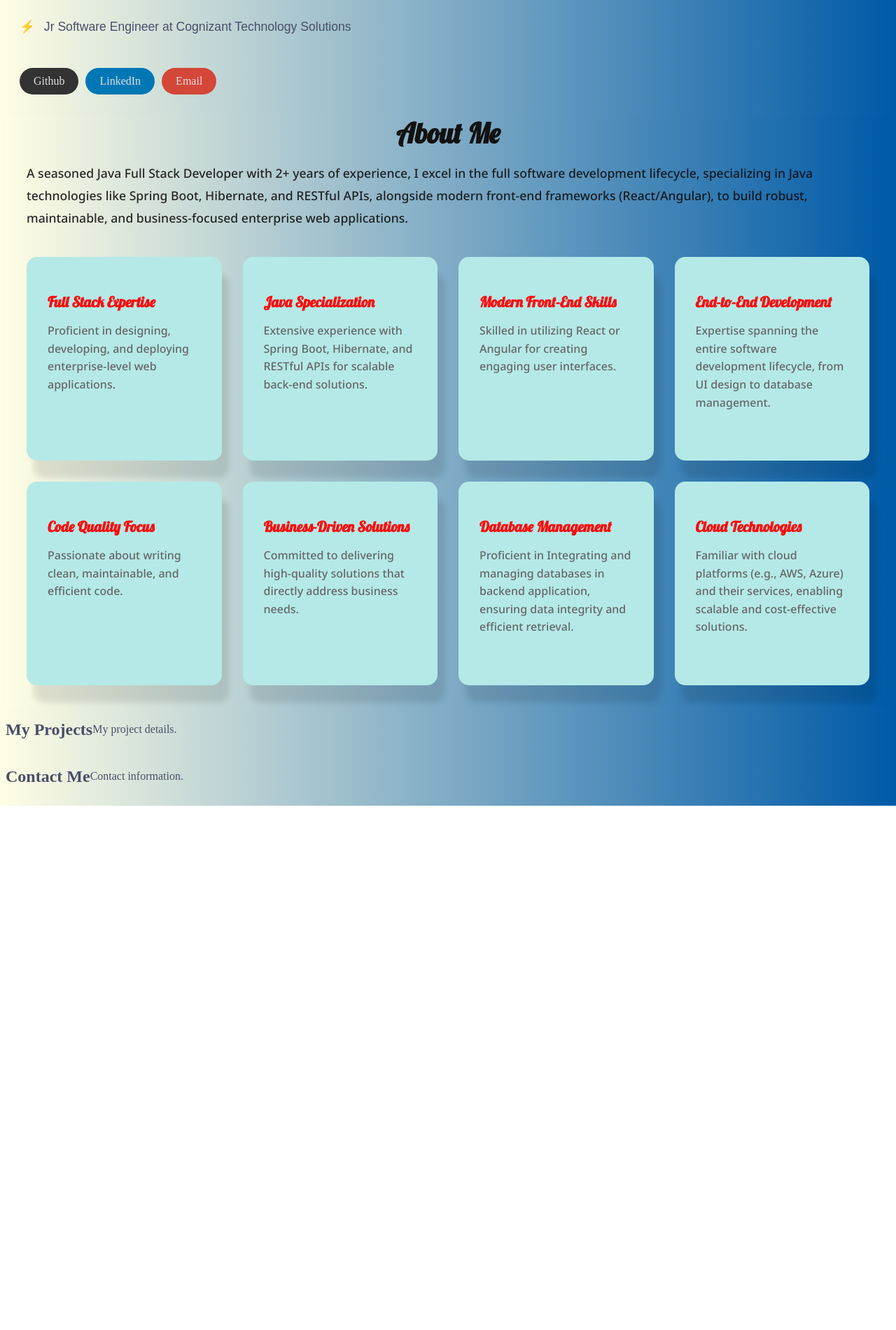
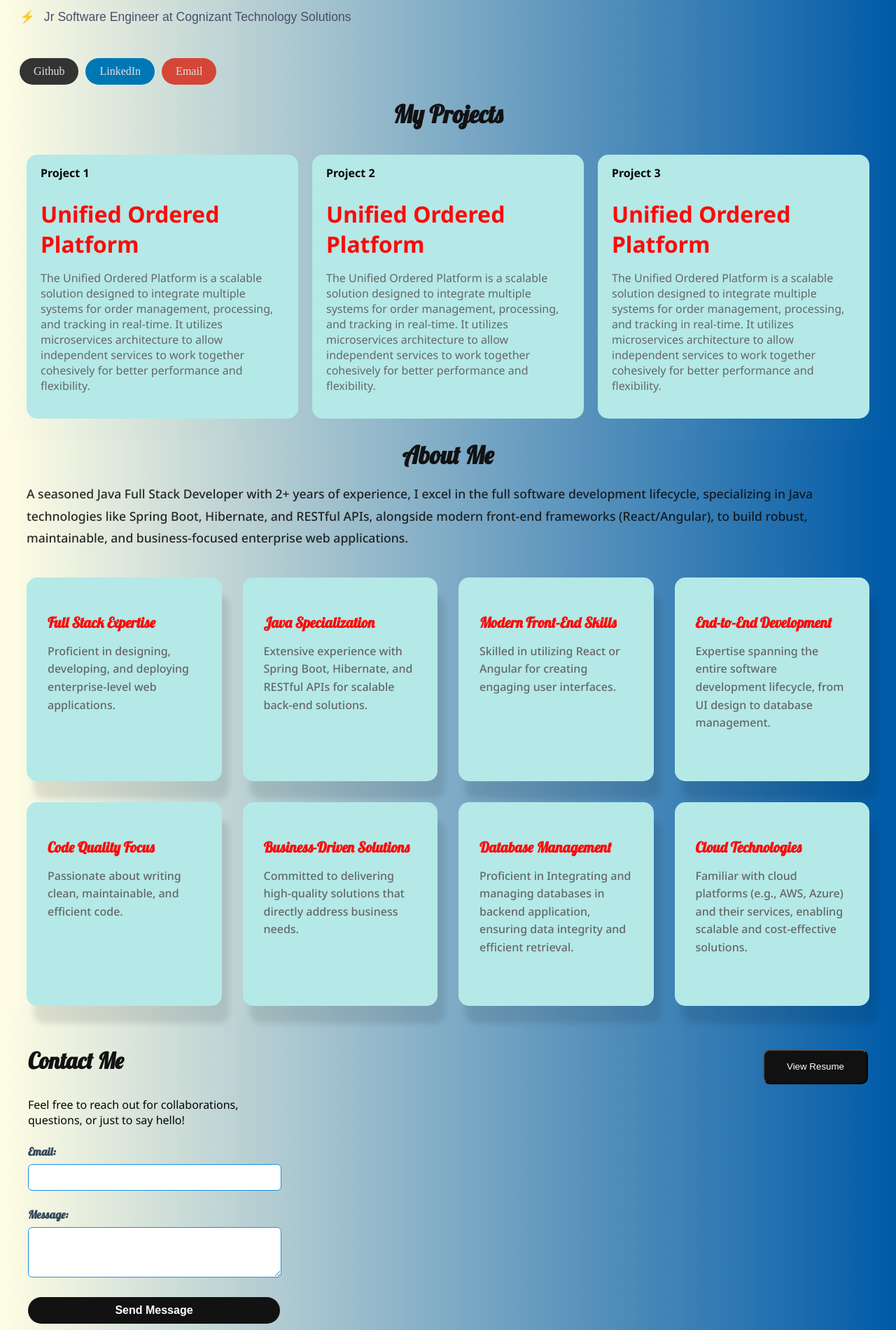
Before and after one commit to 9611sachin/MyPortfolio, a plain HTML site: page index.html in a window 1280 px wide. Shown: the part 400-2300 px from the top of the page at 70% size. Before the commit the page ends 1551 px from the top, so only its background shows below. Drawn offline with Linux system fonts and the light colour scheme; a script that the page names is missing; a web font is replaced by a local one.

Commit message:
Porfolio website completed

```diff
--- /dev/null
+++ b/css/ContactForm.css
@@ -0,0 +1,213 @@
+.contact-section {
+  display: flex;
+  justify-content: space-between;
+  align-items: flex-start; /* Align items to the top */
+  padding: 2rem; /* Add some padding for better spacing */
+}
+
+.contact-container {
+  display: flex;
+  justify-content: space-between;
+  width: 100%;
+}
+
+.contact-form-container {
+  max-width: 30%;
+  display: flex;
+  flex-direction: column;
+  flex: 1;
+  margin-right: 1rem; /* Add some margin to the right for spacing */
+}
+
+.resume-view-container {
+  padding-top: 30px;
+  display: block;
+  align-items: center;
+}
+
+h2 {
+  text-align: left;
+  font-family: "Lobster", sans-serif;
+  font-size: 2rem;
+  margin-bottom: 1rem;
+  color: #121212;
+}
+
+.contact-description {
+  font-size: 1rem;
+  color: #050404;
+  margin-bottom: 1.5rem;
+  font-family: "Noto Sans", sans-serif;
+  line-height: auto;
+  text-align: left;
+}
+
+.contact-form {
+  display: flex;
+  flex-direction: column;
+}
+
+.form-group {
+  margin-bottom: 1.5rem;
+  text-align: left;
+}
+
+label {
+  display: block;
+  font-family: "Lobster", sans-serif;
+  margin-bottom: 0.5rem;
+  font-weight: 600;
+  color: #34495e;
+}
+
+input[type="email"],
+textarea {
+  width: calc(100% - 20px);
+  padding: 10px;
+  border: 1px solid #1993e4;
+  border-radius: 6px;
+  font-size: 0.9rem;
+  resize: vertical;
+  transition: border-color 0.3s ease;
+}
+
+input[type="email"]:focus,
+textarea:focus {
+  border-color: #1993e4;
+  border-width: 2px;
+  outline: none;
+}
+
+textarea {
+  height: 50px;
+}
+
+.submit-button {
+  background-color: #121212;
+  color: white;
+  padding: 10px 10px;
+  border: none;
+  border-radius: 40px;
+  cursor: pointer;
+  font-size: 1rem;
+  transition: background-color 0.3s ease, transform 0.2s ease;
+  font-weight: 600;
+}
+
+.submit-button:hover {
+  background-color: #f74b00;
+  transform: translateY(-3px);
+}
+
+@media (max-width: 768px) {
+  .contact-section {
+    flex-direction: column;
+    align-items: center;
+    padding: 1.5rem;
+    margin: 3rem auto;
+  }
+
+  .contact-container {
+    flex-direction: column;
+    align-items: center;
+  }
+
+  .contact-form-container {
+    margin-right: 0;
+    margin-bottom: 2rem; /* Add some margin to the bottom for spacing */
+  }
+
+  h2 {
+    font-size: 1.5rem;
+  }
+
+  .contact-description {
+    font-size: 0.9rem;
+  }
+}
+
+/* .resume-button {
+  margin-left: 0px;
+  padding: 8px 20px;
+  font-size: 15px;
+  background-color: #f74b00;
+  color: white;
+  border: none;
+  border-radius: 35px;
+  cursor: pointer;
+} */
+
+.resume-button {
+  width: 150px;
+  height: 50px;
+  color: #fff;
+  background: #111;
+  cursor: pointer;
+  position: relative;
+  z-index: 0;
+  border-radius: 10px;
+}
+
+.resume-button:before {
+  content: "";
+  background: linear-gradient(
+    45deg,
+    #ff0000,
+    #ff7300,
+    #fffb00,
+    #48ff00,
+    #00ffd5,
+    #002bff,
+    #7a00ff,
+    #ff00c8,
+    #ff0000
+  );
+  position: absolute;
+  top: -2px;
+  left: -2px;
+  background-size: 400%;
+  z-index: -1;
+  filter: blur(5px);
+  width: calc(100% + 4px);
+  height: calc(100% + 4px);
+  animation: glowing 20s linear infinite;
+  opacity: 0;
+  transition: opacity 0.3s ease-in-out;
+  border-radius: 10px;
+}
+
+.resume-button:active {
+  color: #000;
+}
+
+.resume-button:active:after {
+  background: transparent;
+}
+
+.resume-button:hover:before {
+  opacity: 1;
+}
+
+.resume-button:after {
+  z-index: -1;
+  content: "";
+  position: absolute;
+  width: 100%;
+  height: 100%;
+  background: #111;
+  left: 0;
+  top: 0;
+  border-radius: 10px;
+}
+
+@keyframes glowing {
+  0% {
+    background-position: 0 0;
+  }
+  50% {
+    background-position: 600% 0;
+  }
+  100% {
+    background-position: 0 0;
+  }
+}
--- /dev/null
+++ b/css/Project.css
@@ -0,0 +1,79 @@
+.MyprojectHeading {
+  display: flex;
+  justify-content: center;
+  font-family: "Lobster", sans-serif;
+  margin: 0 0 0 0;
+}
+
+.MyprojectHeading h2 {
+  margin-top: 10px;
+  font-size: 2.2rem;
+  color: #121212;
+}
+
+.project-details {
+  margin-top: 0;
+  display: flex;
+  justify-content: space-between;
+  margin: 20px 20px;
+}
+
+.container-project {
+  flex: 1;
+  margin-top: 0;
+  margin: 10px 10px;
+  padding: 20px;
+  border-radius: 15px;
+  background-color: #b4e9e7;
+}
+
+.MyprojectHeading {
+  display: flex;
+  justify-content: center;
+  align-items: center;
+  margin: -10px 0px;
+}
+
+.project-number {
+  font-size: 1em;
+  color: #0c0707;
+  margin-top: -5px;
+  font-family: "Noto Sans", sans-serif;
+}
+
+.project-name {
+  color: #fc0b0b;
+  font-family: "Noto Sans", sans-serif;
+}
+.project-description {
+  font-family: "Noto Sans", sans-serif;
+  color: #666;
+}
+/* .tech-stack {
+  font-family: "Timmana", sans-serif;
+  display: flex;
+  flex-wrap: wrap;
+  gap: 10px;
+} */
+
+/* .tech-item {
+  flex: 1 1 100px;
+  display: flex;
+  justify-content: center;
+  align-items: center;
+}
+
+.tech-logo {
+  max-width: 25%;
+  height: auto;
+} */
+
+/* .logs {
+  width: 100px;
+  height: 200px;
+  border: 1px solid #ccc;
+  border-radius: 8px;
+  background-color: #f1f1f1;
+  padding: 10px;
+  overflow-y: auto;
+} */
--- a/css/skillsStyle.css
+++ b/css/skillsStyle.css
@@ -1,22 +1,13 @@
 .about-me {
-  background: #005aa7; /* fallback for old browsers */
-  background: -webkit-linear-gradient(
-    to right,
-    #fffde4,
-    #005aa7
-  ); /* Chrome 10-25, Safari 5.1-6 */
-  background: linear-gradient(
-    to right,
-    #fffde4,
-    #005aa7
-  ); /* W3C, IE 10+/ Edge, Firefox 16+, Chrome 26+, Opera 12+, Safari 7+ */
+  background: #005aa7;
+  background: -webkit-linear-gradient(to right, #fffde4, #005aa7);
+  background: linear-gradient(to right, #fffde4, #005aa7);
 }
 
 .about-me .container {
   margin: 0 auto;
   padding: 0 30px;
   position: relative;
-  padding-bottom: 30px;
 }
 
 .skill-item p {
@@ -29,7 +20,7 @@
 }
 
 .about-me h2 {
-  font-size: 2.5rem;
+  font-size: 2.2rem;
   margin-top: 10px;
   margin-bottom: 10px;
   color: #121212;
@@ -66,7 +57,7 @@
 .about-me .skill-item:hover {
   color: #000000;
   transform: translateY(-5px);
-  box-shadow: 0 8px 16px rgba(0, 0, 0, 0.2); /* Increased box-shadow on hover */
+  box-shadow: 0 8px 16px rgba(0, 0, 0, 0.2);
 }
 
 .about-me .skill-item h3 {
--- a/css/style.css
+++ b/css/style.css
@@ -42,7 +42,7 @@ header {
   font-family: "Lobster", sans-serif;
   justify-content: space-between;
   align-items: center;
-  padding: 15px 20px;
+  padding: 8px 20px;
 }
 
 .logo {
--- a/index.html
+++ b/index.html
@@ -7,6 +7,8 @@
     <link rel="stylesheet" href="css/style.css" />
     <link rel="stylesheet" href="css/skillsStyle.css" />
     <link rel="stylesheet" href="css/profile.css" />
+    <link rel="stylesheet" href="css/Project.css" />
+    <link rel="stylesheet" href="css/ContactForm.css" />
     <link rel="preconnect" href="https://fonts.googleapis.com" />
     <link rel="preconnect" href="https://fonts.gstatic.com" crossorigin />
     <link
@@ -48,7 +50,7 @@
         <div class="logo">My Portfolio</div>
         <ul class="nav-links">
           <li><a href="#home">Home</a></li>
-          <li><a href="#about">About</a></li>
+          <li><a href="#aboutme">About</a></li>
           <li><a href="#projects">Projects</a></li>
           <li><a href="#contact">Contact</a></li>
         </ul>
@@ -89,7 +91,58 @@
       </div>
     </section>
 
-    <section class="about-me">
+
+
+    <!-- <section id="projects" class="content-section">
+      <h2>My Projects</h2>
+      <p>My project details.</p>
+    </section> -->
+    <section class="MyprojectHeading">
+      <h2>My Projects</h2>
+    </section>
+
+    <section id="projects" class="project-details">
+      <div class="container-project">
+        <h3 class="project-number">Project 1</h3>
+        <h1 class="project-name">Unified Ordered Platform</h1>
+        <p class="project-description">
+          The Unified Ordered Platform is a scalable solution designed to
+          integrate multiple systems for order management, processing, and
+          tracking in real-time. It utilizes microservices architecture to allow
+          independent services to work together cohesively for better
+          performance and flexibility.
+        </p>
+
+
+        </div>
+      </div>
+
+      <div class="container-project">
+        <h3 class="project-number">Project 2</h3>
+        <h1 class="project-name">Unified Ordered Platform</h1>
+        <p class="project-description">
+          The Unified Ordered Platform is a scalable solution designed to
+          integrate multiple systems for order management, processing, and
+          tracking in real-time. It utilizes microservices architecture to allow
+          independent services to work together cohesively for better
+          performance and flexibility.
+        </p>
+      </div>
+
+      <div class="container-project">
+        <h3 class="project-number">Project 3</h3>
+        <h1 class="project-name">Unified Ordered Platform</h1>
+        <p class="project-description">
+          The Unified Ordered Platform is a scalable solution designed to
+          integrate multiple systems for order management, processing, and
+          tracking in real-time. It utilizes microservices architecture to allow
+          independent services to work together cohesively for better
+          performance and flexibility.
+        </p>
+      </div>
+    </section>
+
+    <section id="aboutme" class="about-me">
       <div class="container">
         <h2>About Me</h2>
         <p>
@@ -159,15 +212,29 @@
       </div>
     </section>
 
-    <section id="projects" class="content-section">
-      <h2>My Projects</h2>
-      <p>My project details.</p>
+    <section id="contact" class="contact-section">
+      <div class="contact-container">
+        <div class="contact-form-container">
+          <h2>Contact Me</h2>
+          <p class="contact-description">Feel free to reach out for collaborations, questions, or just to say hello!</p>
+          <form action="submit_form.php" method="post" class="contact-form">
+            <div class="form-group">
+              <label for="useremail">Email:</label>
+              <input type="email" id="useremail" name="useremail" required>
+            </div>
+            <div class="form-group">
+              <label for="description">Message:</label>
+              <textarea id="description" name="description" required></textarea>
+            </div>
+            <button type="submit" class="submit-button">Send Message</button>
+          </form>
+        </div>
+        <div class="resume-view-container">
+          <button class="resume-button">View Resume</button>
+        </div>
+      </div>
     </section>
 
-    <section id="contact" class="content-section">
-      <h2>Contact Me</h2>
-      <p>Contact information.</p>
-    </section>
 
     <script src="script.js"></script>
   </body>
```
Also changed, not shown: logos/Docker.png (added), logos/GitLab.png (added), logos/Oraclesql.png (added), logos/Prometheus.png (added), logos/java.png (added), logos/kafka.png (added), logos/microservice.png (added), logos/restapi.png (added), logos/springboot.png (added), sample.txt.
